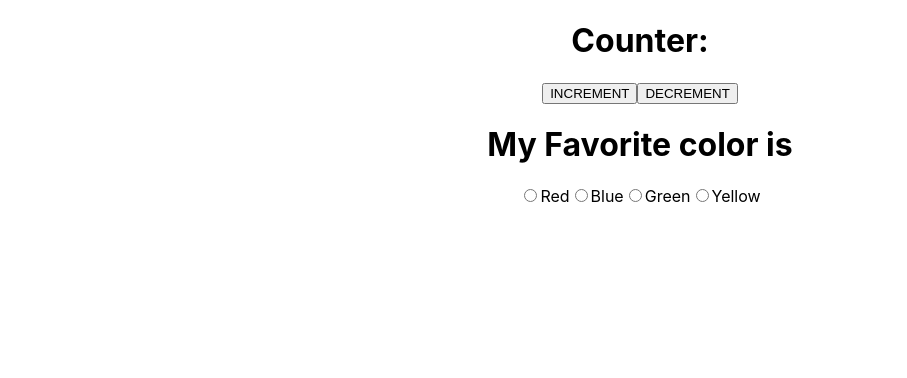
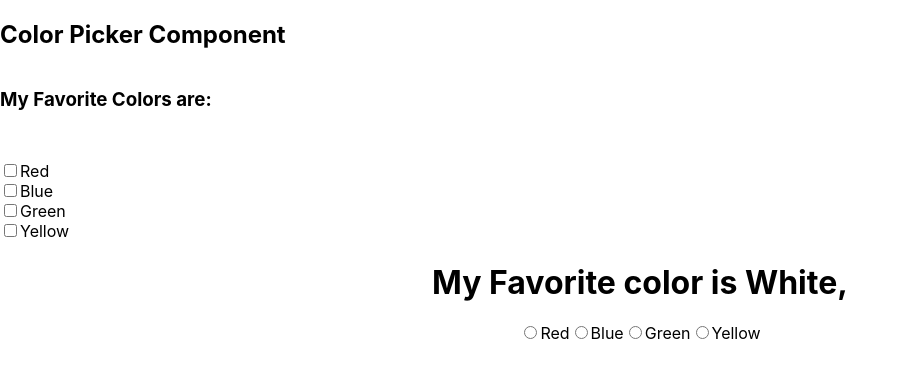
Before and after one commit to Naga-Priya/Redux, a React (Create React App) app in the folder redux-code/: page / in a window 1280 px wide. Shown: the top 378 px of the page, without its empty margins (0-907 px from the left). Built offline with nearby package versions, Linux system fonts and the light colour scheme.

Commit message:
Color Picker Checkbox Commit

```diff
--- a/redux-code/src/App.js
+++ b/redux-code/src/App.js
@@ -8,26 +8,64 @@ import { blue } from './action/ColorActions';
 import { green } from './action/ColorActions';
 import { yellow } from './action/ColorActions';
 import {useDispatch} from 'react-redux';
-function App() {
+import { useEffect, useState } from 'react';
+import {connect} from 'react-redux';
+
+
+function App(props) {
+  const [color,setColor] = useState('White');
   console.log("Inside App");
   const counter = useSelector((data)=>{
     return data});
-  const color = useSelector((data)=>{
-      return data});
+  // const color = useSelector((data)=>{
+  //     return data});
+
+  const colval = useSelector((data)=>{
+         return data.color});
   const dispatch = useDispatch();
+
+  // useEffect(()=>{
+  //   console.log(props);
+  // },[color])
+  const handleChange =(e)=>{
+    // setColor(e.target.value);
+    dispatch({
+      type:'CHANGE_COLOR',
+      payload:e.target.value
+    })
+  }
+
   return (
     <div className="App">
-      <h1>Counter: {counter}</h1>
-      <button onClick={()=>dispatch(increment())}>INCREMENT</button>
-      <button onClick={()=>dispatch(decrement())}>DECREMENT</button>
-      <h1>My Favorite color is {color}</h1>
-      <input type="radio" name="colors" id="red" onClick={()=>dispatch(red())}/>Red
+      {/* <h1>Counter: {counter}</h1> */}
+      {/* <button onClick={()=>dispatch(increment())}>INCREMENT</button>
+      <button onClick={()=>dispatch(decrement())}>DECREMENT</button> */}
+      <h1>My Favorite color is {color},{colval}</h1>
+      {/* <input type="radio" name="colors" id="red" onClick={()=>dispatch(red())}/>Red
       <input type="radio" name="colors" id="blue" onClick={()=>dispatch(blue())}/>Blue
       <input type="radio" name="colors" id="green" onClick={()=>dispatch(green())}/>Green
-      <input type="radio" name="colors" id="yellow" onClick={()=>dispatch(yellow())}/>Yellow
+      <input type="radio" name="colors" id="yellow" onClick={()=>dispatch(yellow())}/>Yellow */}
+      <input type="radio" name="colors" value="red" onClick={handleChange}/>Red
+      <input type="radio" name="colors" value="blue" onClick={handleChange}/>Blue
+      <input type="radio" name="colors" value="green" onClick={handleChange}/>Green
+      <input type="radio" name="colors" value="yellow" onClick={handleChange}/>Yellow
 
     </div>
   );
 }
 
+// const mapStateToProps = (state) => {
+//   return{
+//     data: state
+//   }
+// };
+// const mapDispatchToProps = dispatch =>{
+//     return{
+//       changeColor: (color) => dispatch ({
+//         type: 'CHANGE_COLOR', payload:color
+//       })
+//     }
+//   }
+
+// export default connect(mapStateToProps,mapDispatchToProps)(App);
 export default App;
--- /dev/null
+++ b/redux-code/src/ColorPicker/ColorPicker.js
@@ -0,0 +1,66 @@
+import React  from 'react';
+import { useEffect } from 'react';
+import { useDispatch, useSelector } from 'react-redux';
+import MyColorsReducer from './MyColorsReducer';
+
+function ColorPicker(props) {
+
+    const dispatch = useDispatch();
+    let MyColors = useSelector((state)=> {return state.myColors});
+    // MyColors.map((value)=>{return <p> {value} </p>});
+
+    function displayColors(){
+        return (
+            <>
+            {MyColors}
+            </>
+        )
+    }
+
+    useEffect(() => {
+        console.log("Use Effect Called");
+        dispatch({type:''});
+      }, [MyColors])
+
+    const handleChange =(e)=>{
+        //setColor(e.target.value);
+        if(e.target.checked){
+            dispatch({
+              type:'ADD_COLOR',
+              payload:e.target.value
+            })
+        }
+        else {
+            dispatch({
+              type:'DEL_COLOR',
+              payload:e.target.value
+            })
+        }
+        console.log("In handleChange: ",MyColors);
+      }
+
+    return (
+        <div className='colorPicker'>
+            <h2>Color Picker Component</h2>
+
+            <h3>My Favorite Colors are: </h3>
+            <ol>
+            {MyColors.map((value)=>{return <li key={value}> {value} </li>})}
+            </ol>
+            <label>
+                <input type="checkbox" id="Red" value="Red" onClick={handleChange}/>
+            Red</label>
+            <label>
+                <input type="checkbox" id="Blue" value="Blue" onClick={handleChange}/>Blue
+            </label>
+            <label>
+                <input type="checkbox" id="Green" value="Green" onClick={handleChange}/>Green
+            </label>
+            <label>
+                <input type="checkbox" id="Yellow" value="Yellow" onClick={handleChange}/>Yellow
+            </label>
+        </div>
+    );
+}
+
+export default ColorPicker;
--- /dev/null
+++ b/redux-code/src/ColorPicker/MyColorsReducer.js
@@ -0,0 +1,24 @@
+const initialState = {
+    myColors:[]
+}
+
+const MyColorsReducer = (state=initialState,action)=>{
+    let newColor = {...state};
+    switch(action.type){
+        case 'ADD_COLOR':
+            newColor.myColors.push(action.payload);
+            console.log(newColor);
+            break;
+        case 'DEL_COLOR':
+
+            let idx = newColor.myColors.indexOf(action.payload);
+            newColor.myColors.splice(idx,1);
+            console.log(newColor);
+            break;
+        default:
+            return newColor;
+
+    }
+    return newColor;
+}
+export default MyColorsReducer;
--- a/redux-code/src/index.css
+++ b/redux-code/src/index.css
@@ -11,3 +11,8 @@ code {
   font-family: source-code-pro, Menlo, Monaco, Consolas, 'Courier New',
     monospace;
 }
+
+.colorPicker {
+  display:flex;
+  flex-direction: column;
+}
--- a/redux-code/src/index.js
+++ b/redux-code/src/index.js
@@ -3,25 +3,27 @@ import ReactDOM from 'react-dom';
 import './index.css';
 import App from './App';
 import reportWebVitals from './reportWebVitals';
-import {createStore} from 'redux';
+import {applyMiddleware, createStore} from 'redux';
 import {Provider} from 'react-redux';
 import { combineReducers } from 'redux'
 import CounterReducer from './reducer/CounterReducer.js';
 import ColorReducer from './reducer/ColorReducer.js';
-
+import {myLogger} from './middleware/myLogger';
+import ColorPicker from './ColorPicker/ColorPicker.js';
+import MyColorsReducer from './ColorPicker/MyColorsReducer.js';
 // const rootReducers =  combineReducers({
 //   counter:CounterReducer,
 //   color:ColorReducer
 // })
 
 console.log("Inside Index");
-const store = createStore(ColorReducer);
+const store = createStore(MyColorsReducer,applyMiddleware(myLogger));
 console.log("Inside Index: Store Created");
 ReactDOM.render(
 
   // Provide the store to Application
   <Provider store = {store}>
-
+    <ColorPicker />
     <App />
   </Provider>,
   document.getElementById('root')
--- /dev/null
+++ b/redux-code/src/middleware/myLogger.js
@@ -0,0 +1,8 @@
+export const myLogger = state => {
+    return next => {
+        return action => {
+            console.log('Middleware Ran..');
+            return next(action);
+        }
+    }
+}
```
Also changed, not shown: redux-code/src/ColorPicker/MyColorsActions.js (added).
